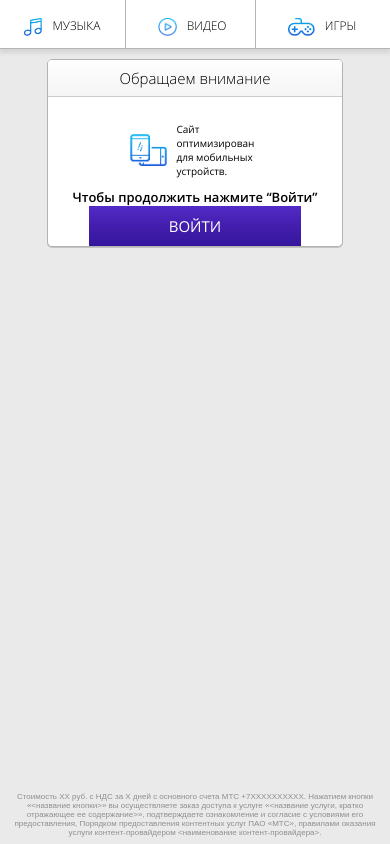
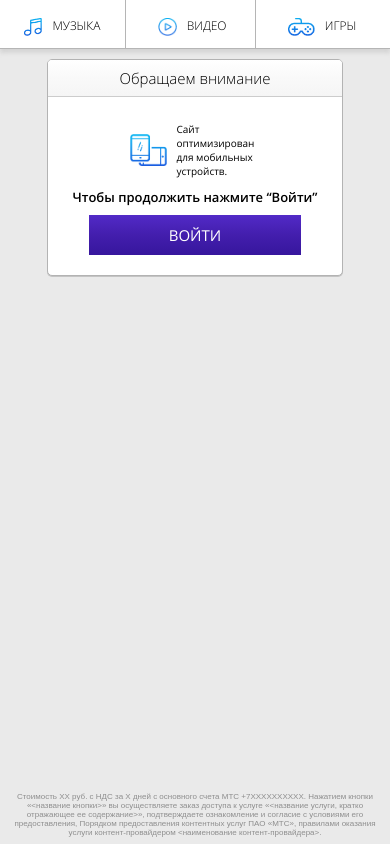
Before and after one commit to acanedo92/testrkg, a plain HTML site: page index.html in a window 390 px wide. Drawn offline with Linux system fonts and the light colour scheme.

Commit message:
Update style.css

```diff
--- a/css/style.css
+++ b/css/style.css
@@ -15,10 +15,11 @@ body {
 	position: relative;
 	height: 100%;
 }
+
 .header {
 	border-bottom: 1px solid #b5b5b5;
 	background-color: #fff;
-	box-shadow: 0px 6px 5px 1px rgba(181,181,181,0.4);
+	box-shadow: 0 6px 5px 1px rgba(181,181,181,0.4);
 }
 .header_wrap ul {
 	width: 100%;
@@ -67,7 +68,7 @@ body {
 	background: #fff none repeat scroll 0 0;
 	border: 1px solid #b3b3b3;
 	border-radius: 10px;
-	box-shadow: 0px 3px 6px 1px rgba(196,196,196,.8);
+	box-shadow: 0 3px 6px 1px rgba(196,196,196,.8);
 	margin: auto;
 	max-width: 602px;
 	min-width: 260px;
@@ -118,11 +119,11 @@ body {
 	font-family: "OpensansRegular",sans-serif;
 	font-size: 1.875em;
 	padding: 22px 80px 22px 80px;
-	margin: 26 0 52 0;
+	margin: 26px 0 52px 0;
 	text-transform: uppercase;
 }
 .btn:hover {
-	background: ;
+	background: gray;
 }
 .footer {
 	overflow: auto;
@@ -146,7 +147,7 @@ body {
 		padding: 40% 6% 4%;
 	}
 }
-@media screen and (min-width: 0px) and (max-width: 800px) and (max-height: 900px) {
+@media screen and (min-width: 0px) and (max-height: 900px) {
 	.header {
 		box-shadow: 0px 4px 4px 0px rgba(181,181,181,0.4);
 	}
@@ -167,7 +168,7 @@ body {
 	}
 	.window {
 		border-radius: 5px;
-		box-shadow: 0px 1px 0px 0px rgba(196,196,196,1);
+		box-shadow: 0 1px 0 0 rgba(196,196,196,1);
 	}
 	.top_panel {
 		height: 36px;
@@ -190,7 +191,7 @@ body {
 	.btn {
 		font-size: 0.938em;
 		padding: 10px 80px 10px 80px;
-		margin: 9 0 20 0;
+		margin: 9px 0 20px 0;
 	}
 	.footer {
 		font-size: 0.5em;
@@ -199,7 +200,7 @@ body {
 }
 @media screen and (max-height: 640px) and (max-width: 420px) {
 	.header {
-		box-shadow: 0px 4px 4px 0px rgba(181,181,181,0.4);
+		box-shadow: 0 4px 4px 0 rgba(181,181,181,0.4);
 	}
 	.header_wrap li {
 		height: 48px;
```
